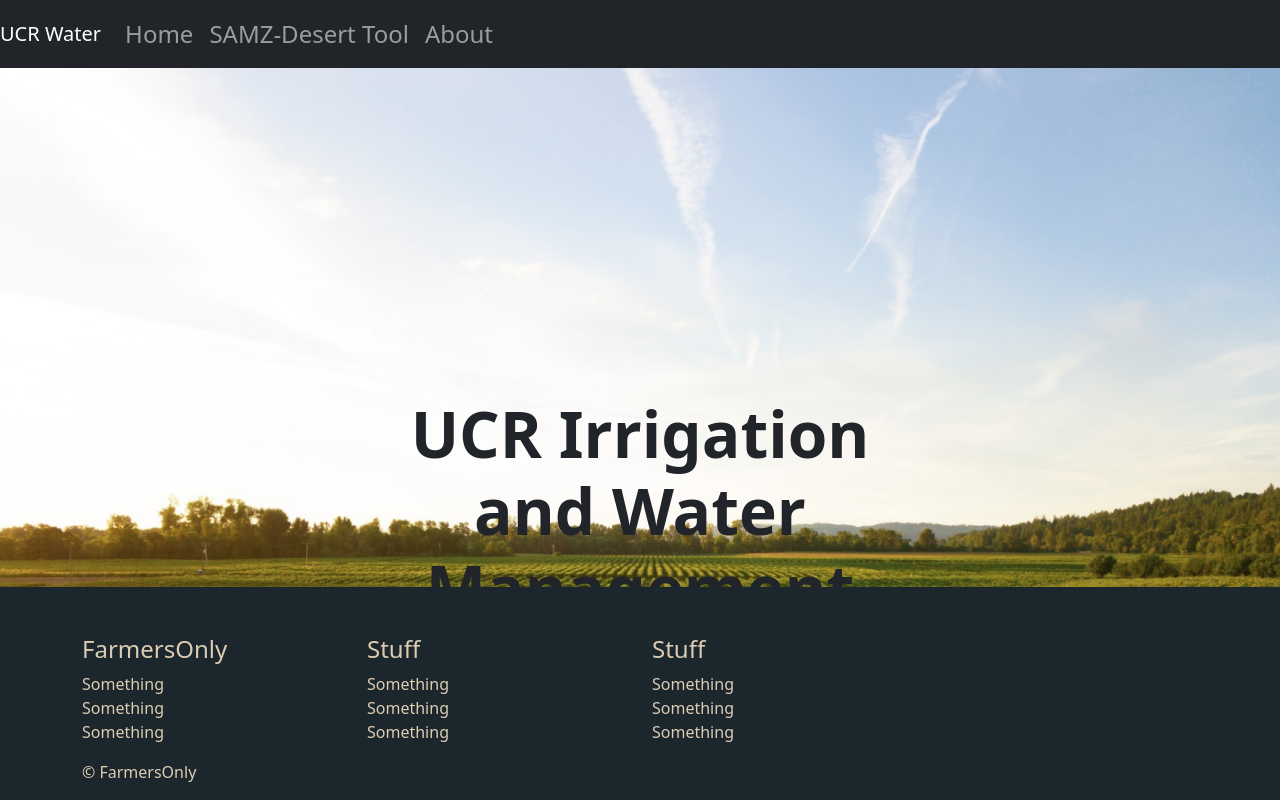
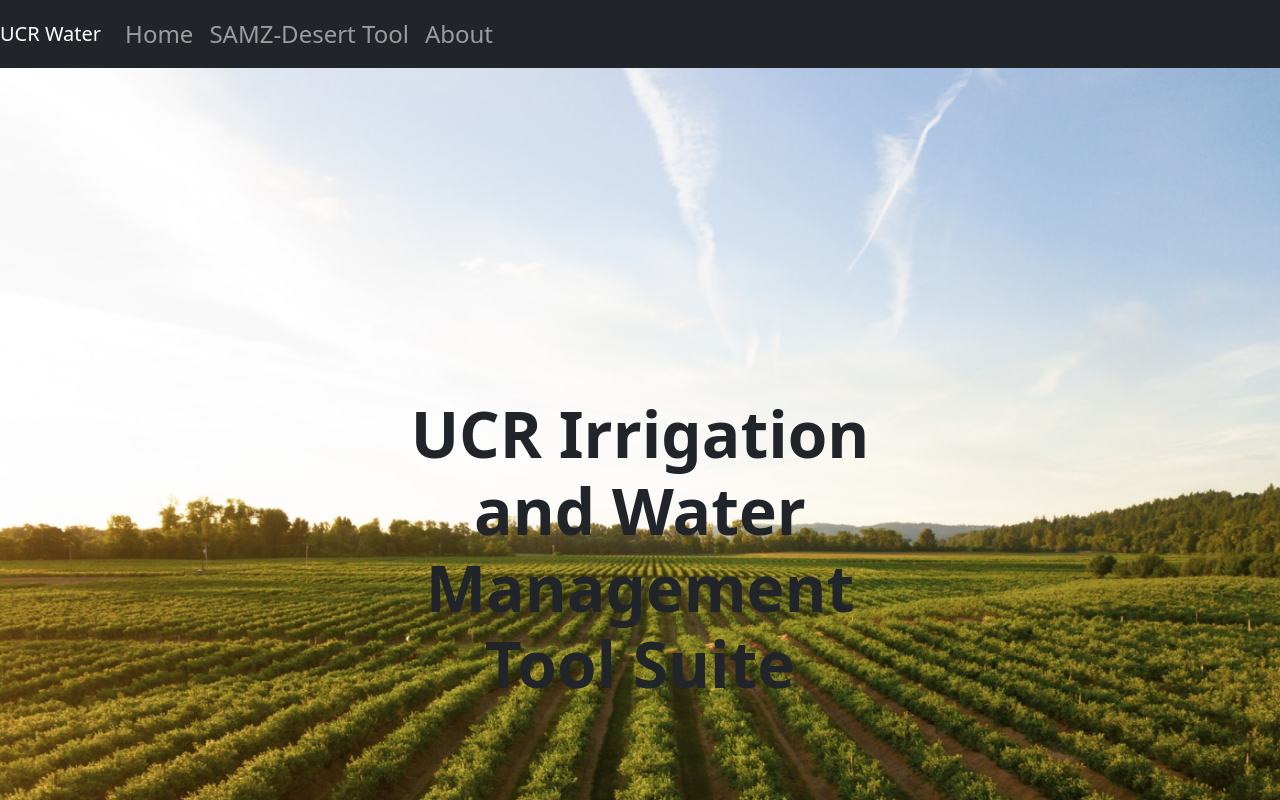
Before and after one commit to CS-UCR/senior-design-project-farmersonly, a Next.js app: page / in a window 1280 px wide. Shown: the top 800 px of the page. Built offline with nearby package versions, Linux system fonts and the light colour scheme.

Commit message:
footer fixed

```diff
--- a/styles/footer.module.css
+++ b/styles/footer.module.css
@@ -1,8 +1,8 @@
 .container{
     color: rgb(221, 204, 179);
     background-color: rgb(27, 39, 44);
-    padding-top: 3em;
-    position: fixed;
-    bottom: 0;
+    padding-top: 2em;
+    position: absolute;
+    margin-top: 100vh;
     width: 100%;
   }
```
